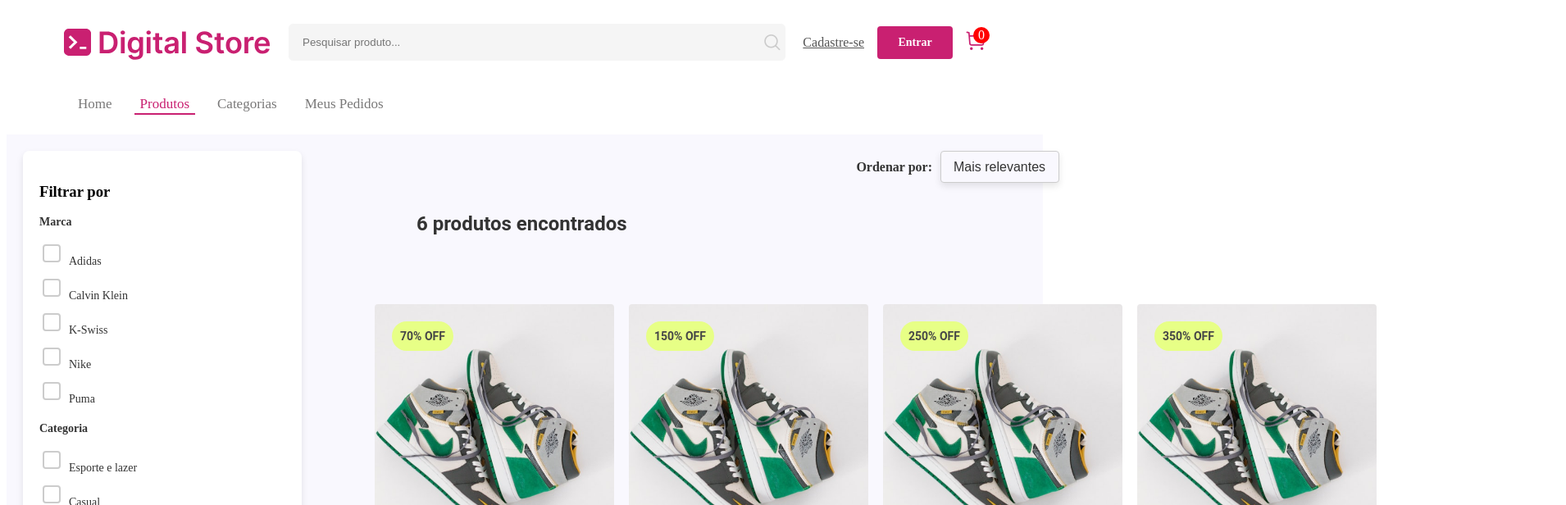
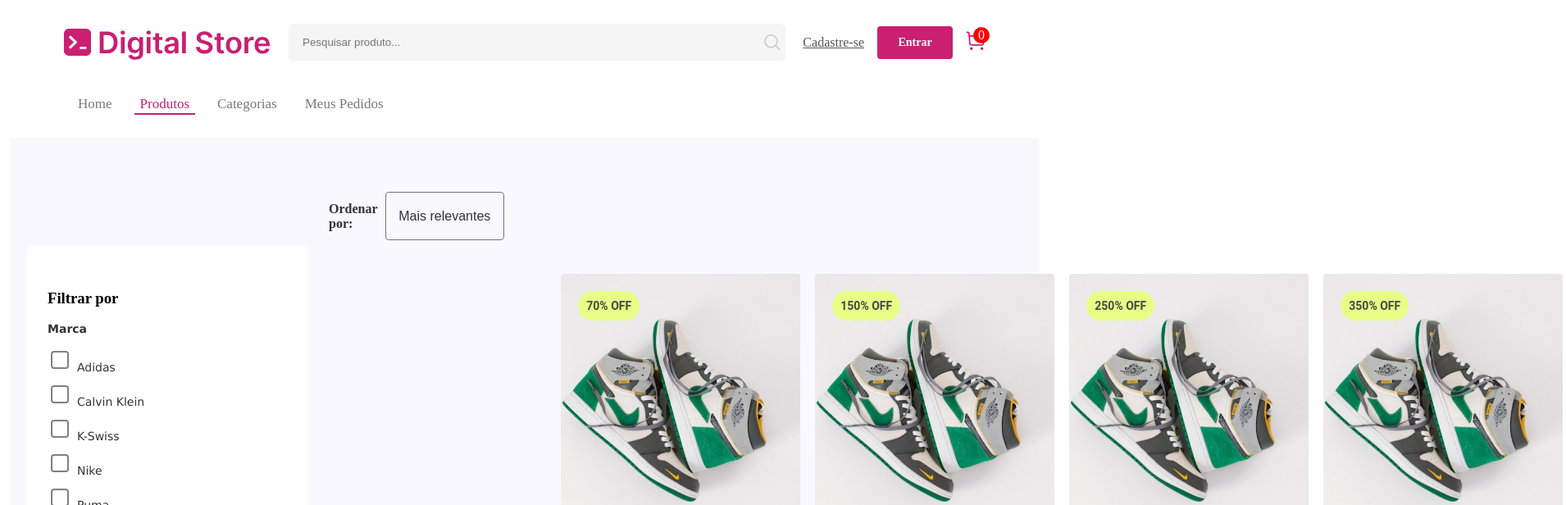
Before and after one commit to Ruth-sc/projeto-frontend-iel, a React (Vite) app in the folder frontend-eccomerce/: page /products in a window 1280 px wide. Shown: the top 616 px of the page at 82% size, 1910 px wide, since content can reach past the window. Built offline with nearby package versions, Linux system fonts and the light colour scheme.

Commit message:
Ajustando ProductListingPage

```diff
--- a/frontend-eccomerce/src/css/FilterGroup.css
+++ b/frontend-eccomerce/src/css/FilterGroup.css
@@ -1,12 +1,14 @@
 .filter-group {
-  margin-bottom: 20px;
+  margin-bottom: 5px;
 }
 
 .filter-title {
   font-size: 14px;
   color: #333;
   margin-bottom: 10px;
+  font-family: 'Lucida Sans', 'Lucida Sans Regular', 'Lucida Grande', 'Lucida Sans Unicode', Geneva, Verdana, sans-serif;
 }
+
 
 .filter-options {
   list-style-type: none;
@@ -23,7 +25,7 @@
   height: 22px;
   margin-right: 10px;
   appearance: none;
-  border: 2px solid #ccc;
+  border: 2px solid #808080;
   border-radius: 4px;
   display: inline-block;
   position: relative;
@@ -50,4 +52,6 @@
 .filter-text {
   color: #333;
   font-size: 14px;
+  font-family:'Lucida Sans', 'Lucida Sans Regular', 'Lucida Grande', 'Lucida Sans Unicode', Geneva, Verdana, sans-serif;
+
 }
--- a/frontend-eccomerce/src/css/ProductListing.css
+++ b/frontend-eccomerce/src/css/ProductListing.css
@@ -3,4 +3,5 @@
   grid-template-columns: repeat(4, 1fr);
   gap: 0px; /* Mantém o espaçamento entre os cards */
   margin-bottom: 20px;
+
 }
--- a/frontend-eccomerce/src/css/ProductListingPage.css
+++ b/frontend-eccomerce/src/css/ProductListingPage.css
@@ -1,54 +1,56 @@
 .product-listing-container {
   display: flex;
   max-width: 100%;
-  margin: 0 auto;
-  padding: 20px;
-  gap: 20px; /* Espaço entre a sidebar de filtros e a listagem de produtos */
-  background-color: #F9F8FE;
+  margin: 5px 5px ;
+  padding: 65px 20px 20px 10px;
+   /* Espaço entre a sidebar de filtros e a listagem de produtos */
+  background-color: #f9f8fe;
+  grid-template-columns: repeat(4, 1fr);
 }
 
 .filters-sidebar {
   background-color: #ffffff;
-  padding: 20px;
+  padding: 35px 10px 30px 25px;
+  margin: 65px 5px 30px 10px;
   border-radius: 8px;
-  box-shadow: 0 4px 8px rgba(0, 0, 0, 0.1);
-  width: 300px;
+  width: 308px;
   flex-shrink: 0; /* Mantém o tamanho fixo do sidebar */
-  max-height: 100vh; /* Limita a altura da sidebar */
-  overflow-y: auto; /* Adiciona scroll caso o conteúdo ultrapasse a altura disponível */
+  max-height: 130vh; /* Limita a altura da sidebar */
+
 }
 
 .section-wrapper {
   flex-grow: 1;
   display: flex;
   flex-direction: column;
-  max-width: calc(100% - 340px); /* Ajuste para o espaço disponível ao lado dos filtros */
+  max-width: calc(100% - 5px) /* Ajuste para o espaço disponível ao lado dos filtros */
 }
 
 .order-by {
   display: flex;
   justify-content: flex-end;
-  align-items: center;
+  align-items: center; /* Centralizar verticalmente */
   margin-bottom: 20px;
 }
 
 .order-label {
-  font-size: 16px;
+  font-size: 16px; /* Fonte menor para corresponder à imagem */
   font-weight: bold;
-  color: #333;
+  color: #333; /* Cor aproximada ao tom escuro */
   margin-right: 10px;
 }
 
 .order-select {
-  padding: 10px 15px;
-  border-radius: 4px;
-  border: 1px solid #ccc;
-  max-width: 300px;
-  font-size: 16px;
-  color: #333;
+  padding: 20px 15px; /* Ajuste do padding para um tamanho mais compacto */
+  border-radius: 4px; /* Bordas arredondadas */
+  font-size: 16px; /* Fonte menor */
   background-color: #f9f8fe;
-  box-shadow: 0 4px 8px rgba(0, 0, 0, 0.1);
+  color: #333; /* Cor do texto */
   appearance: none; /* Remove o estilo padrão do select */
-  background-repeat: no-repeat;
-  background-position: right 10px center;
 }
+
+
+.order-select:focus {
+  outline: none;
+  border-color: #666; /* Cor mais escura no foco */
+}
--- a/frontend-eccomerce/src/pages/ProductListingPage.jsx
+++ b/frontend-eccomerce/src/pages/ProductListingPage.jsx
@@ -109,10 +109,10 @@
             <option value="higher-price">Maior preço</option>
           </select>
         </div>
-        <Section title={`${products.length} produtos encontrados`} titleAlign="left">
+      </div>
+      <Section >
           <ProductListing products={products} />
         </Section>
-      </div>
     </div>
   );
 };
```
Also changed, not shown: frontend-eccomerce/src/css/Section.css (line endings or trailing spaces).
